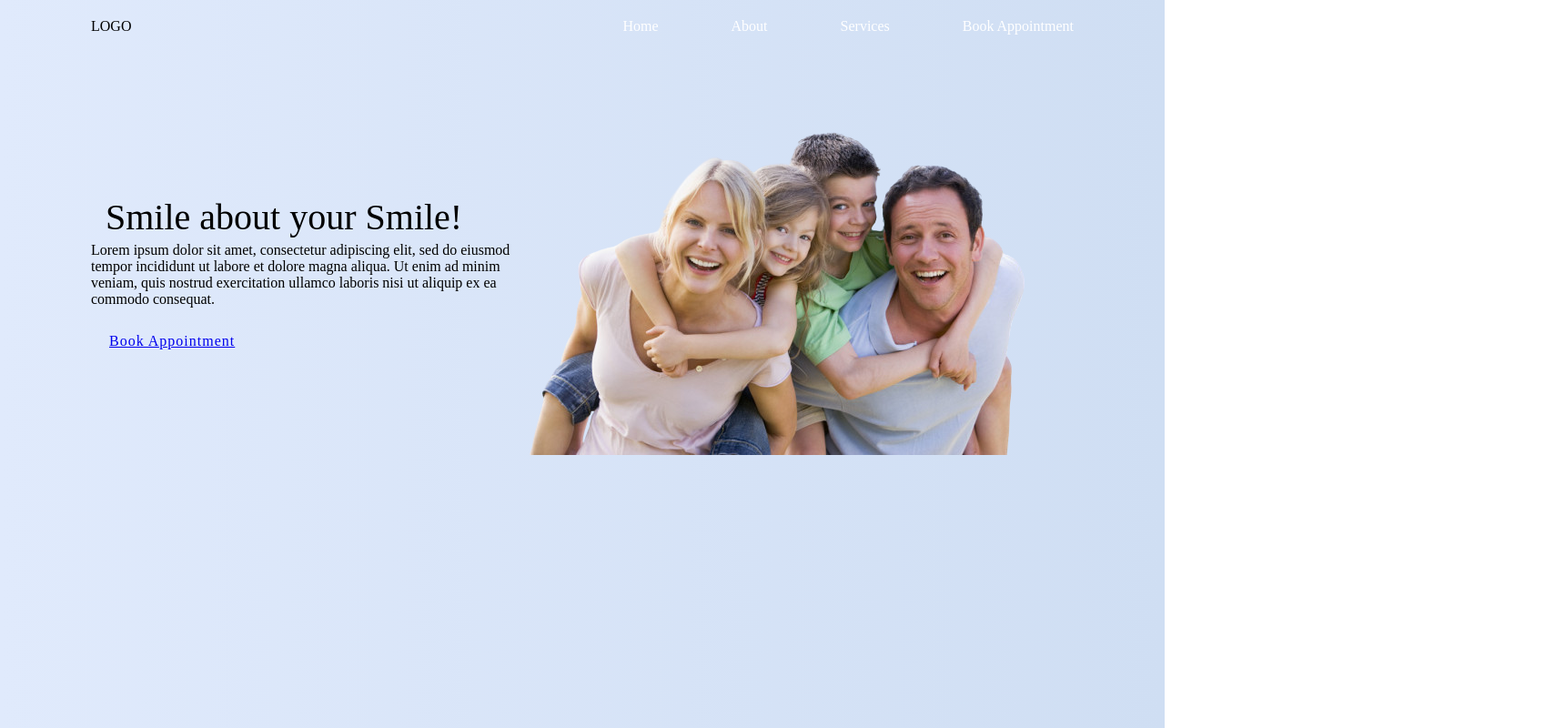
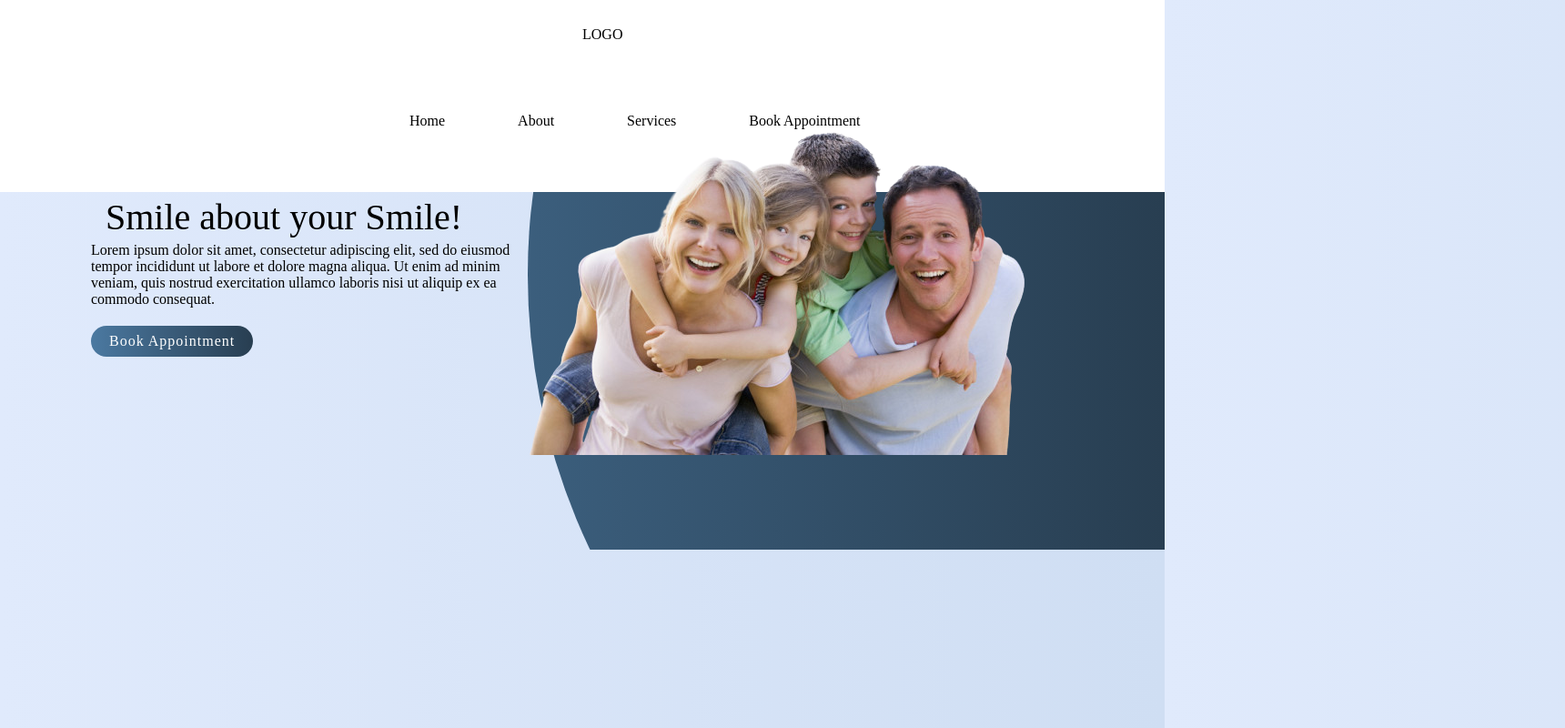
Before and after one commit to paulmorales7/Dentist-Site, a plain HTML site: page index.html in a window 1280 px wide. Shown: the whole page at 91% size, 1720 px wide, since content can reach past the window. Drawn offline with Linux system fonts and the light colour scheme.

Commit message:
changed nav bar

```diff
--- a/index.html
+++ b/index.html
@@ -9,7 +9,10 @@
 </head>
 
 <body>
+
     <section>
+        <div class="circle"></div>
+
         <header>
             <div class="logo">
                 LOGO
@@ -18,7 +21,7 @@
                 <li><a href="#">Home</a></li>
                 <li><a href="#">About</a></li>
                 <li><a href="#">Services</a></li>
-                <li class="highlight"><a href="#">Book Appointment</a></li>
+                <li class="navBtn"><a href="#">Book Appointment</a></li>
             </nav>
         </header>
 
--- a/style.css
+++ b/style.css
@@ -6,6 +6,7 @@
 
 body{
     background: linear-gradient(to right, #e0eafc, #cfdef3);
+
 }
 
 section{
@@ -18,27 +19,29 @@ section{
     align-items: center;
 }
 
-header{
+header {
     position: absolute;
     top: 0;
     left: 0;
     width: 100%;
     padding: 20px 100px;
-    display: flex;
-    justify-content: space-between;
-    align-items: center;
+
+    height: 35%;
+    background-color: white;
 
 }
 
-.logo{
+header .logo{
     position: relative;
-    max-width: 80px;
+    top: 5%;
+ left: 50%;
 }
 
 header nav{
     position: relative;
     display: flex;
-
+    top: 50%;
+   left: 25%;
 }
 
 header nav li {
@@ -50,7 +53,7 @@ header nav li a{
     font-weight: 400;
     margin-left: 80px;
     text-decoration: none;
-    color: white;
+    color: black;
 }
 
 .main-content{
@@ -78,10 +81,22 @@ header nav li a{
     margin-top: 20px;
     padding: 8px 20px;
     border-radius: 40px;
+    background: linear-gradient(to right, #4b79a1, #283e51);
     font-weight: 500;
     letter-spacing: 1px;
+    text-decoration: none;
+    color: white;
 }
 
+.circle{
+    position: absolute;
+    top: 0;
+    left: 0;
+    width: 100%;
+    height: 100%;
+    background:linear-gradient(to right, #4b79a1, #283e51);
+    clip-path: circle(700px at right);
+}
 
 
 
```
